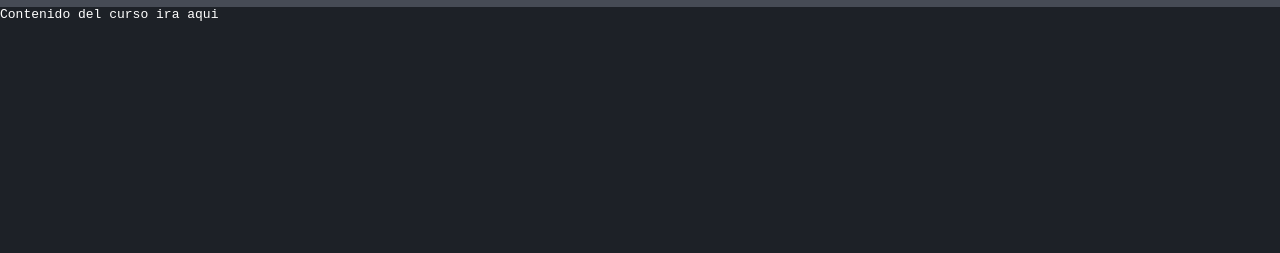
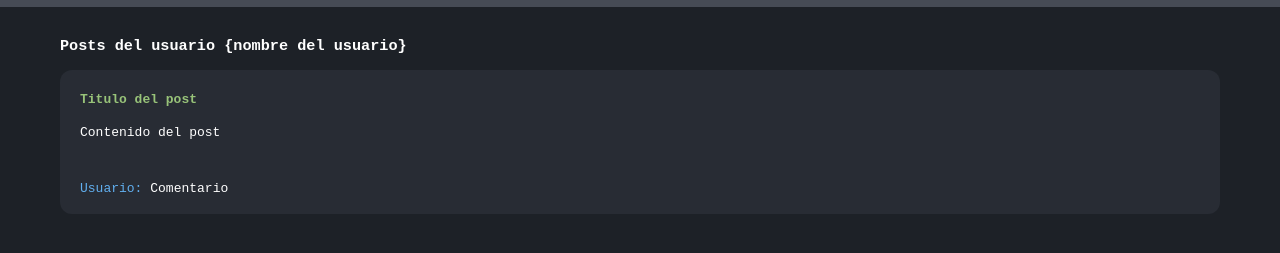
Before and after one commit to inkk47/curso-git, a plain HTML site: page index.html in a window 1280 px wide. Shown: the part 63-316 px from the top of the page. Drawn offline with Linux system fonts and the light colour scheme; a web font is replaced by a local one.

Commit message:
Add post html

```diff
--- a/index.html
+++ b/index.html
@@ -16,8 +16,14 @@
         <h1>Blog Curso Git</h1>
     </div>
 
-    <div>
-        Contenido del curso ira aqui
+    <div class="container" id="content">
+        <h3>Posts del usuario {nombre del usuario}</h3>
+        <div class="post">
+            <h4>Titulo del post</h4>
+            <p>Contenido del post</p>
+            <br>
+            <p><span>Usuario:</span> Comentario</p>
+        </div>
     </div>
 
 
--- a/style.css
+++ b/style.css
@@ -21,3 +21,23 @@ h1 {
     width:  50px;
     height: 50px;
 }
+
+.container {
+    margin-top: 30px;
+    padding: 0 60px 0 60px;
+}
+
+.post {
+    background-color: #282c34;
+    margin-bottom: 15px;
+    padding: 5px 20px 5px 20px;
+    border-radius: 12px;
+}
+
+.post h4 {
+    color: #98c379;
+}
+
+.post span {
+    color: #61afef;
+}
```
